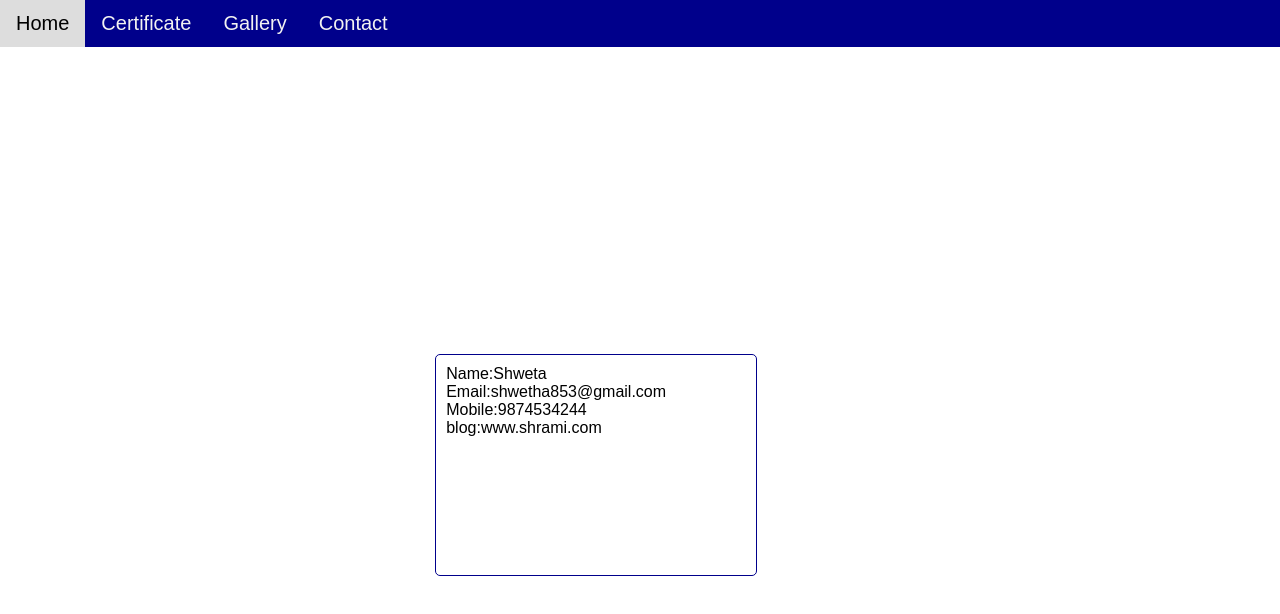
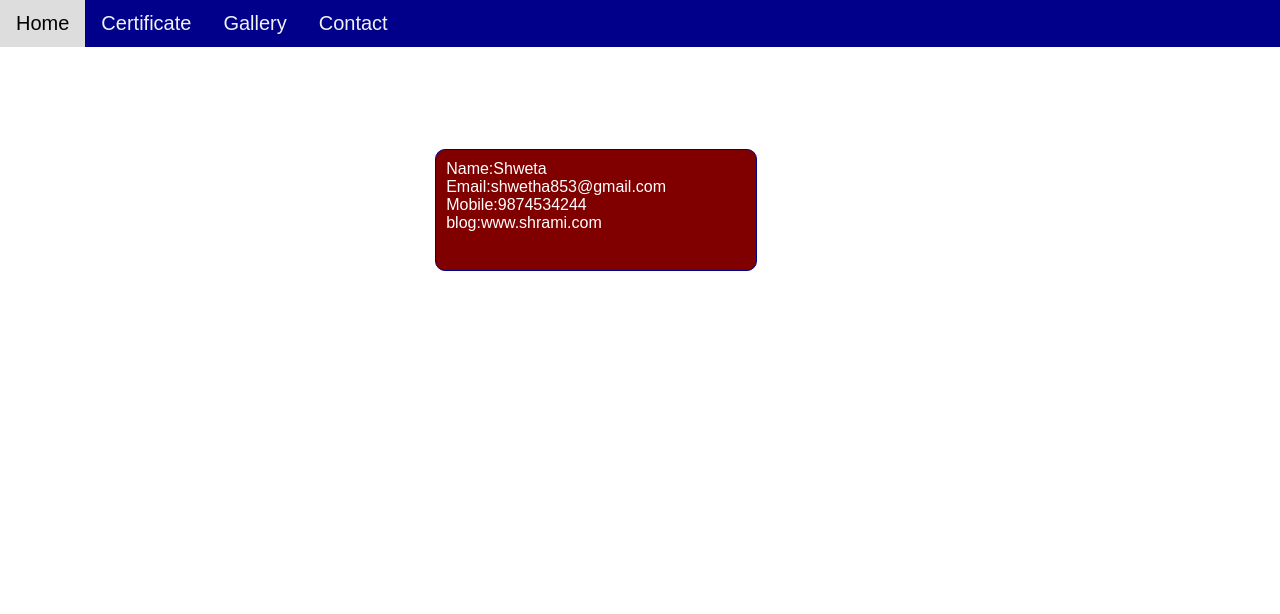
Before and after one commit to shweta4mt15ec087/Myblog, a plain HTML site: page contact.html in a window 1280 px wide. Drawn offline with Linux system fonts and the light colour scheme.

Commit message:
details added to the Contact page

```diff
--- a/css/main.css
+++ b/css/main.css
@@ -82,10 +82,12 @@ div.desc{
     text-align:center;
 }
 div.ccard{
-    margin: 30% 30% 30% 30%;
+    margin: 10% 30% 30% 30%;
     padding:10px 10px 10px 10px;
     width: 300px;
-    height:200px;
+    height:100px;
     border:1px solid darkblue;
-    border-radius: 5px;
+    border-radius: 10px;
+    background-color: maroon;
+    color: white;
 }
```
